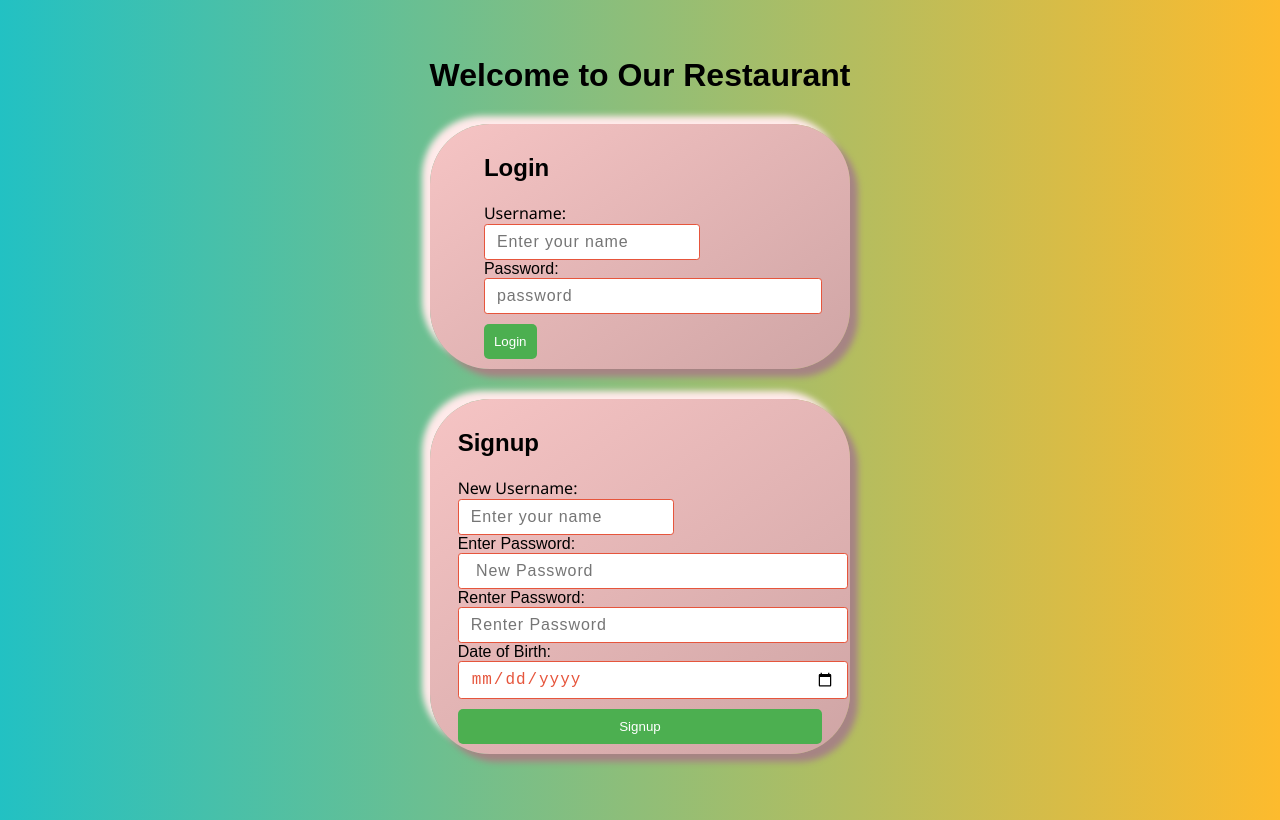
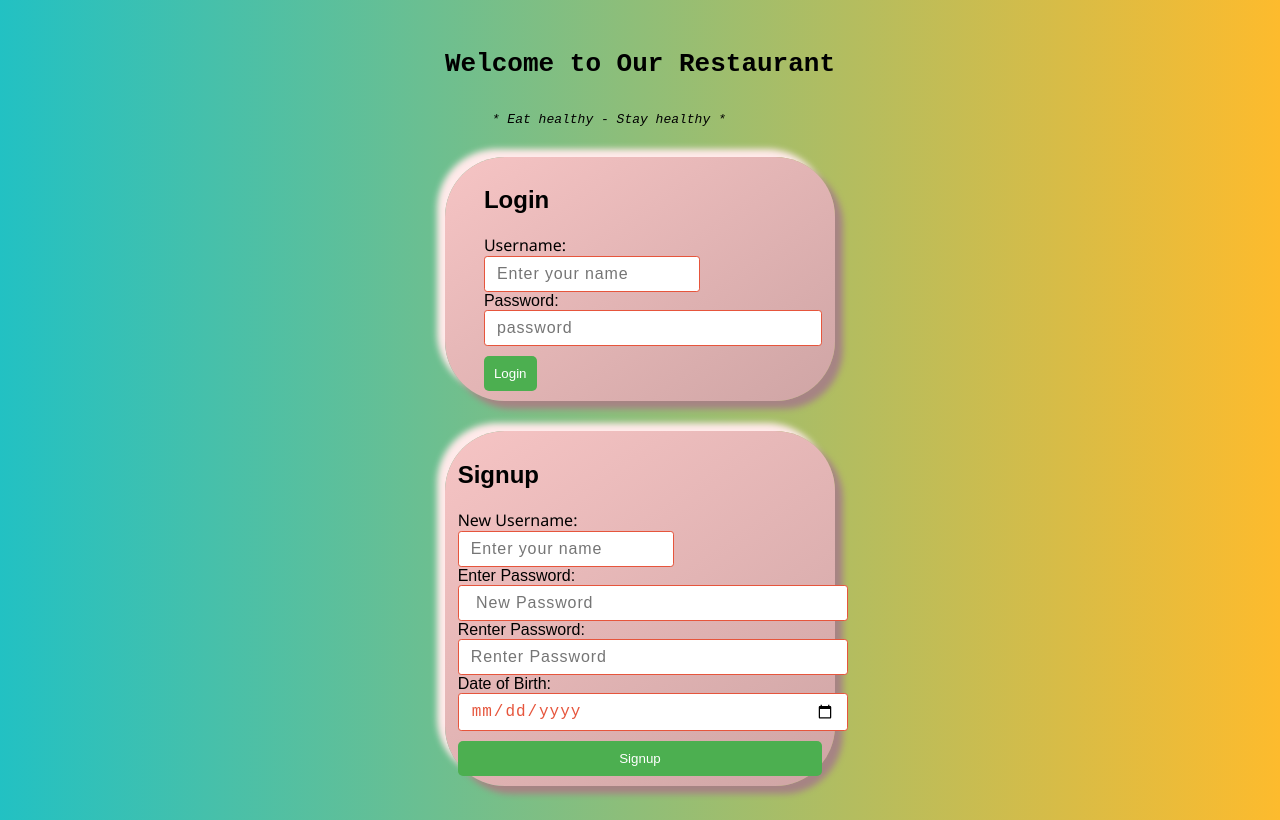
Before and after one commit to AVADHANULAROHIT/PROJECT2, a plain HTML site: page index.html in a window 1280 px wide. Drawn offline with Linux system fonts and the light colour scheme.

Commit message:
Update index.html

```diff
--- a/index.html
+++ b/index.html
@@ -9,7 +9,8 @@
 </head>
 <body>
  <div id="heading">
-        <h1>Welcome to Our Restaurant</h1>
+   <pre> <h1>Welcome to Our Restaurant</h1>
+     <em> * Eat healthy - Stay healthy *</em></pre>
     <div>
       <div  class= "login-form">
 
```
